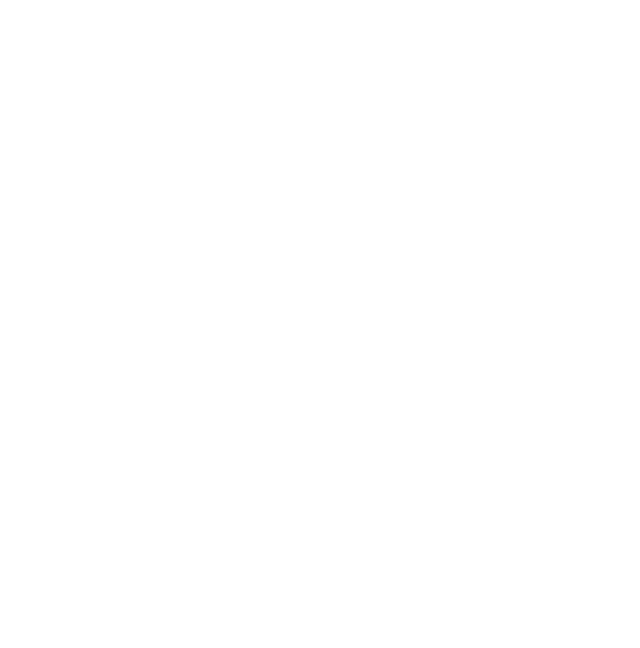
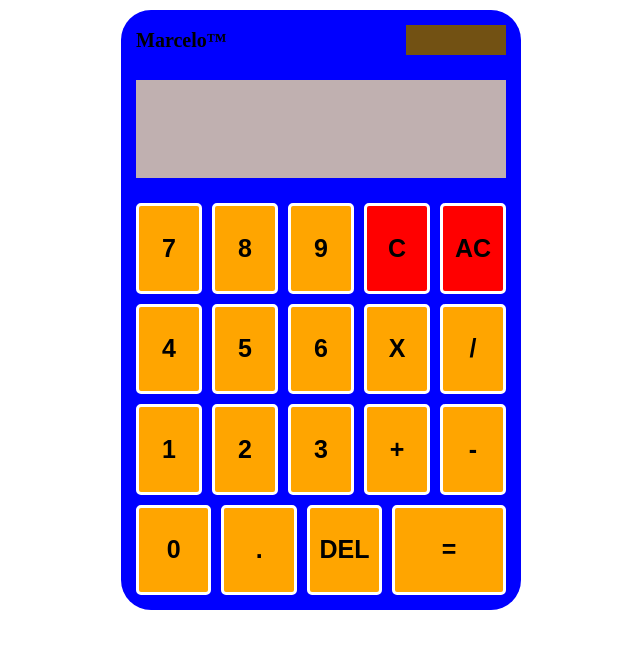
Before and after one commit to MarcelUkeje/Calculator, a plain HTML site: page index.html in a window 1280 px wide. Shown: the whole page, without its empty margins (319-959 px from the left). Drawn offline with Linux system fonts and the light colour scheme.

Commit message:
Start and finish markup and styling for the calculator

```diff
--- a/index.html
+++ b/index.html
@@ -7,6 +7,20 @@
     <link rel="stylesheet" href="style.css">
 </head>
 <body>
+  <div class="frame">
+    <div class="name">
+      <div class="trademark">Marcelo&trade;</div>
+      <div class="solar"></div>
+    </div>
+    <div class="screen"></div>
+    <div class="keys">
+      <div><button>7</button><button>8</button><button>9</button><button id="clear">C</button><button id="power">AC</button></div>
+      <div><button>4</button><button>5</button><button>6</button><button>X</button><button>/</button></div>
+      <div><button>1</button><button>2</button><button>3</button><button>+</button><button>-</button></div>
+      <div><button>0</button><button>.</button><button>DEL</button><button id="equality">=</button></div>
+      <!-- The equality button takes the space of 2 buttons. -->
+    </div>
+  </div>
   <script src="calculator.js"></script>
 </body>
 </html>
--- a/style.css
+++ b/style.css
@@ -0,0 +1,83 @@
+*{
+    box-sizing: border-box;
+    padding: 0;
+    margin: 0;
+}
+
+html, body {
+    /* height: 100%; */
+}
+
+.frame{
+    background-color: #0000ff;
+    height: 600px;
+    width: 400px;
+    margin: 10px;
+    padding: 15px;
+    border-radius: 30px;
+    display: flex;
+    flex-direction: column;
+    justify-self: center;
+}
+
+.name {
+    display: flex;
+    justify-content: space-between;
+    margin-bottom: 25px;
+}
+
+.trademark{
+    text-align: center;
+    font-size: 20px;
+    font-weight: bold;
+    align-self: center;
+}
+
+.solar {
+    background-color: #725113;
+    height: 30px;
+    width: 100px;
+}
+
+.screen {
+    height: 25%;
+    width: 100%;
+    background-color: #c0b0b0;
+    margin-bottom: 25px;
+}
+
+.keys {
+    width: 100%;
+    height: 100%;
+    display: flex;
+    flex-direction: column;
+    gap: 10px;
+}
+
+.keys > div {
+    display: flex;
+    justify-content: space-between;
+    align-items: center;
+    height: 25%;
+    gap: 10px;
+}
+
+button{
+    width: 10%;
+    height: 100%;
+    flex-grow: 1;
+    border-radius: 5px;
+    font-size: 25px;
+    font-weight: bold;
+    background-color: orange;
+    border: solid 3px white;
+}
+
+#equality {
+    flex-grow: 2;
+}
+
+#clear,
+#power {
+    background-color: red;
+}
```
